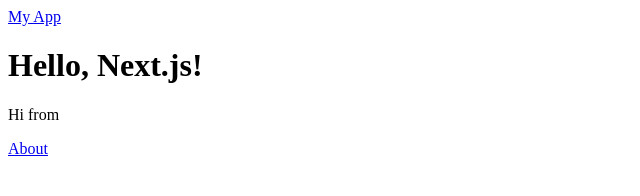
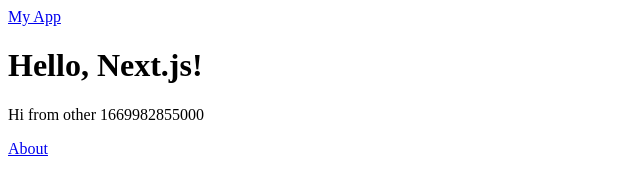
Before and after one commit to philschonholzer/next-test, a Next.js app: page / in a window 1280 px wide. Shown: the top 196 px of the page, without its empty margins (0-640 px from the left). Built offline with nearby package versions, Linux system fonts and the light colour scheme.

Commit message:
Simulate request

```diff
--- a/app/page.tsx
+++ b/app/page.tsx
@@ -1,16 +1,27 @@
 import Link from 'next/link'
 
+export const dynamic = 'force-dynamic'
+
 function getRuntime() {
-  if ('Bun' in globalThis) return 'bun'
-  if ('Deno' in globalThis) return 'deno'
-  if (globalThis.process?.versions?.node) return 'node'
+  const now = Date.now()
+  if ('Bun' in globalThis) return `bun ${now}`
+  if ('Deno' in globalThis) return `deno ${now}`
+  if (globalThis.process?.versions?.node) return `node ${now}`
+  else return `other ${now}`
 }
 
-export default function Page() {
+async function getData() {
+  const res = Promise.resolve(getRuntime())
+  // The return value is *not* serialized
+  // You can return Date, Map, Set, etc.
+  return res
+}
+export default async function Page() {
+  const data = await getData()
   return (
     <>
       <h1>Hello, Next.js!</h1>
-      <p>Hi from {getRuntime()}</p>
+      <p>Hi from {data}</p>
       <Link href={'about'}>About</Link>
     </>
   )
```
